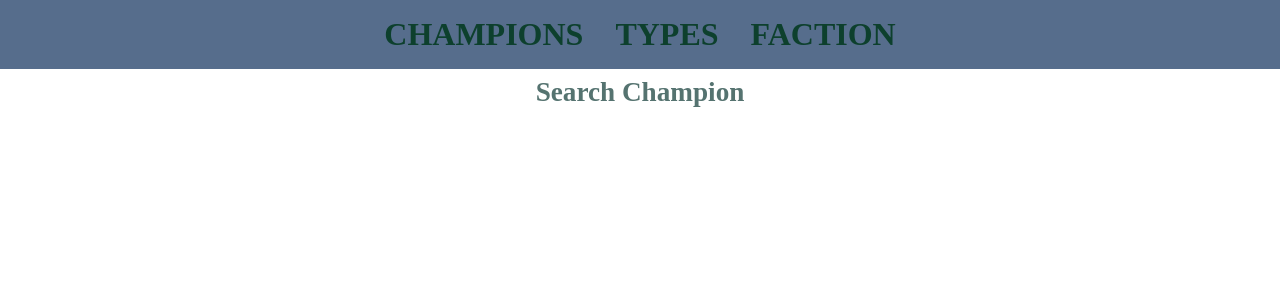
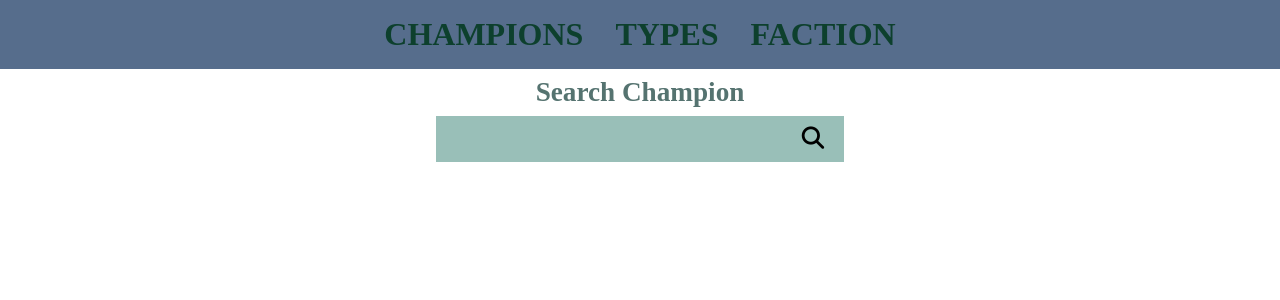
Before and after one commit to omer-yagci/RaidShadowLegendChampionsCard, a React (Create React App) app: page / in a window 1280 px wide. Shown: the top 300 px of the page. Built offline with nearby package versions, Linux system fonts and the light colour scheme; a web font is replaced by a local one.

Commit message:
Input added

```diff
--- a/src/App.js
+++ b/src/App.js
@@ -1,4 +1,5 @@
 import Header from "./components/header/Header";
+import Input from "./components/input/Input";
 import Navbar from "./components/navbar/Navbar";
 import "./scss/App.scss";
 
@@ -7,6 +8,7 @@ function App() {
     <div className="App">
       <Navbar />
       <Header />
+      <Input />
     </div>
   );
 }
--- /dev/null
+++ b/src/components/input/Input.jsx
@@ -0,0 +1,15 @@
+import React from "react";
+import classes from "../../scss/input.module.scss";
+
+const Input = () => {
+  return (
+    <form className={classes["card-search"]}>
+      <input type="text" className={classes["card-input"]} name="card-input" />
+      <button className={classes["btn-search"]}>
+        <i className="fa-solid fa-magnifying-glass"></i>
+      </button>
+    </form>
+  );
+};
+
+export default Input;
--- /dev/null
+++ b/src/scss/input.module.scss
@@ -0,0 +1,27 @@
+@import "./variables";
+
+.card-search {
+  display: flex;
+  justify-content: center;
+  align-items: center;
+  width: 100%;
+  margin: 0.5rem auto;
+
+  .card-input,
+  .btn-search {
+    padding: 10px 20px;
+    background-color: $Landscape-2-hex;
+    border: none;
+    font-size: 1.4rem;
+  }
+  .btn-search {
+    cursor: pointer;
+  }
+  .card-input:focus {
+    outline: none;
+  }
+  .card-input {
+    color: $Landscape-3-hex;
+    font-weight: bold;
+  }
+}
```
